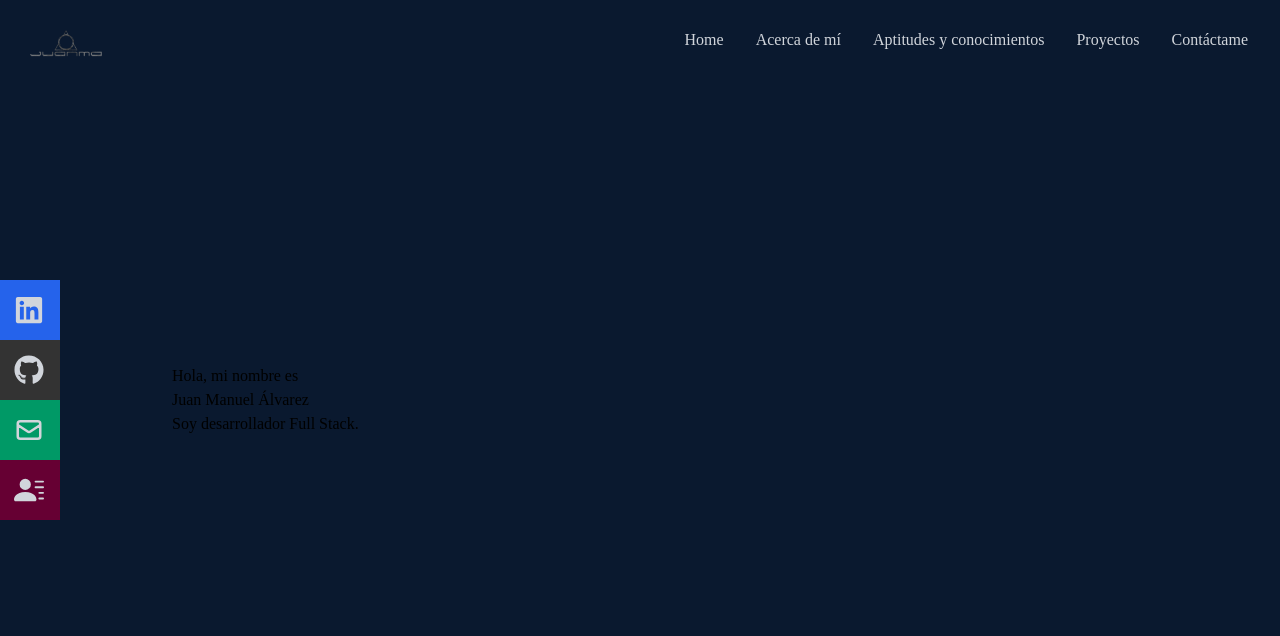
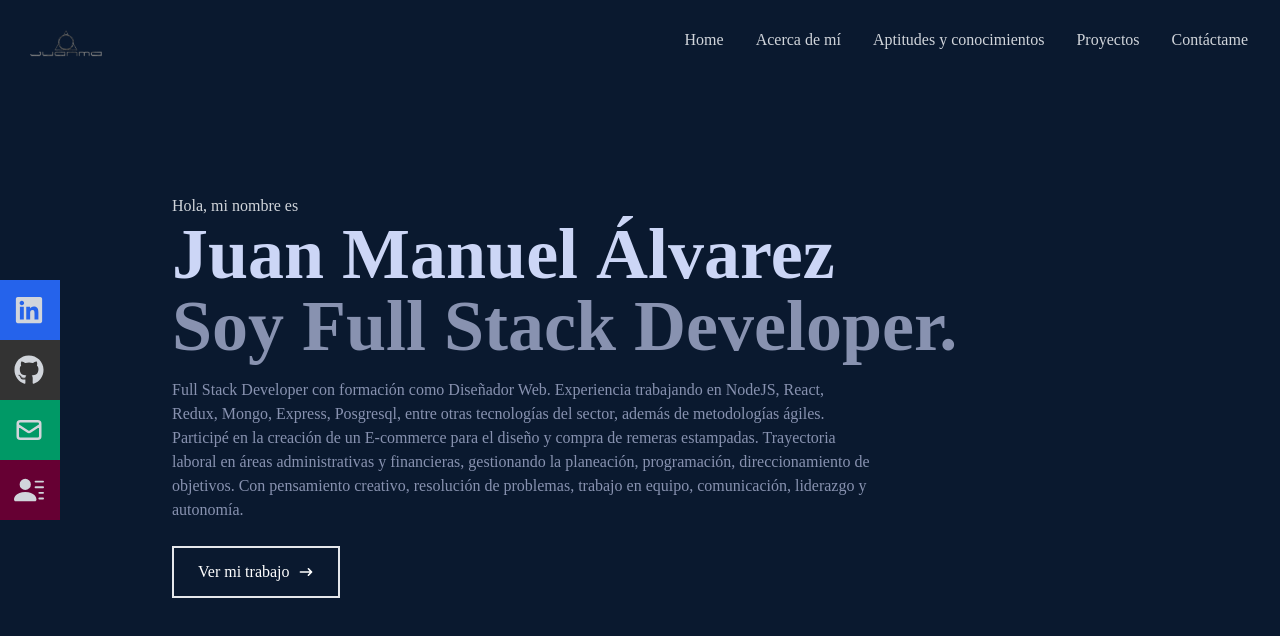
Before and after one commit to Sirio2022/react-app-portfolio, a React (Create React App) app: page / in a window 1280 px wide. Shown: the top 636 px of the page. Built offline with nearby package versions, Linux system fonts and the light colour scheme.

Commit message:
Update Home.jsx

```diff
--- a/src/components/Home.jsx
+++ b/src/components/Home.jsx
@@ -7,9 +7,17 @@ const Home = () => {
 
     {/* container */}
     <div className="max-w-[1000px] mx-auto px-8 flex flex-col justify-center h-full">
-        <p>Hola, mi nombre es</p>
-        <h1>Juan Manuel Álvarez</h1>
-        <h2>Soy desarrollador Full Stack.</h2>
+        <p className="text-gray-300">Hola, mi nombre es</p>
+        <h1 className="text-4xl sm:text-7xl font-bold text-[#ccd6f6]">Juan Manuel Álvarez</h1>
+        <h2 className="text-4xl sm:text-7xl font-bold text-[#8892b0]">Soy Full Stack Developer.</h2>
+        <p className="text-[#8892b0] py-4 max-w-[700px]">Full Stack Developer con formación como Diseñador Web. Experiencia trabajando en NodeJS, React,
+            Redux, Mongo, Express, Posgresql, entre otras tecnologías del sector, además de metodologías ágiles.
+            Participé en la creación de un E-commerce para el diseño y compra de remeras estampadas.
+            Trayectoria laboral en áreas administrativas y financieras, gestionando la planeación, programación, direccionamiento de objetivos.
+            Con pensamiento creativo, resolución de problemas, trabajo en equipo, comunicación, liderazgo y autonomía.</p>
+        <div>
+            <button className="text-white border-2 px-6 py-3 my-2 flex items-center hover:bg-blue-600 hover:border-blue-600">Ver mi trabajo <HiArrowNarrowRight className="ml-2"/> </button>
+        </div>
 
     </div>
 
```
